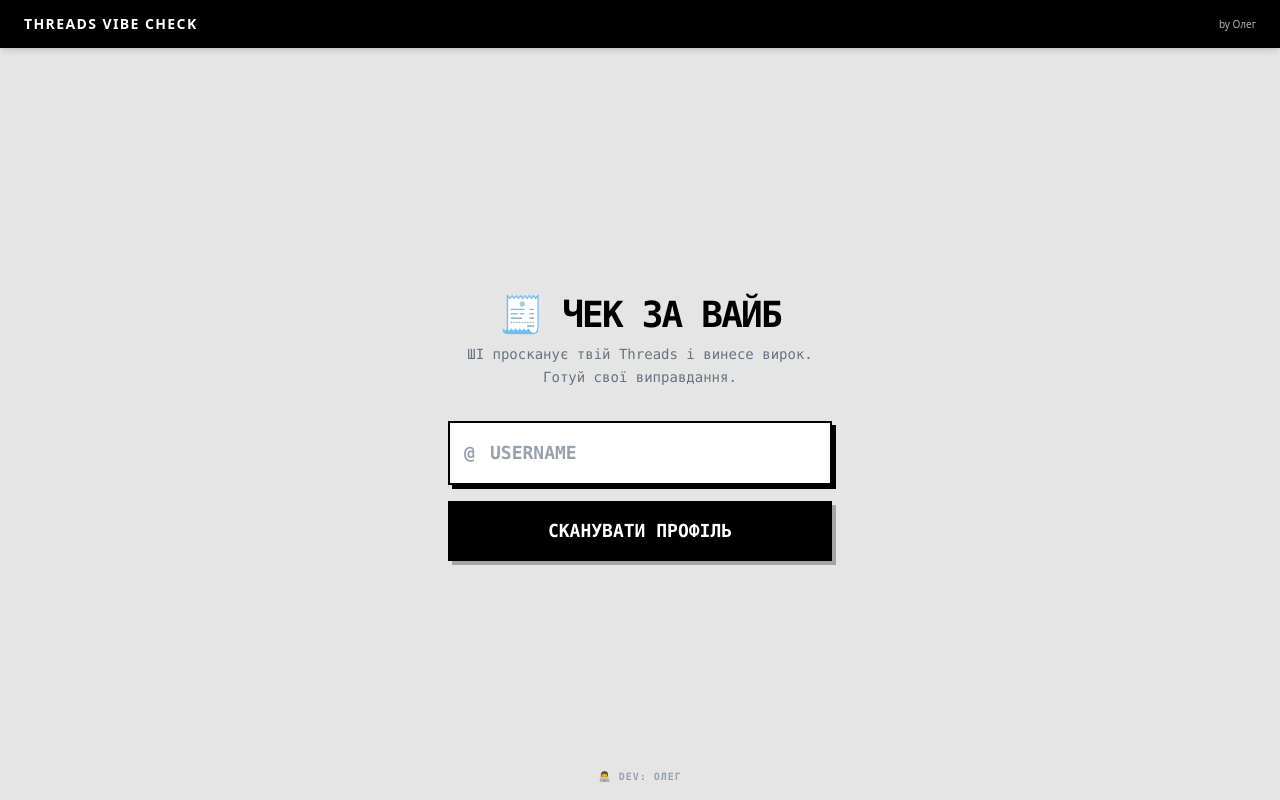
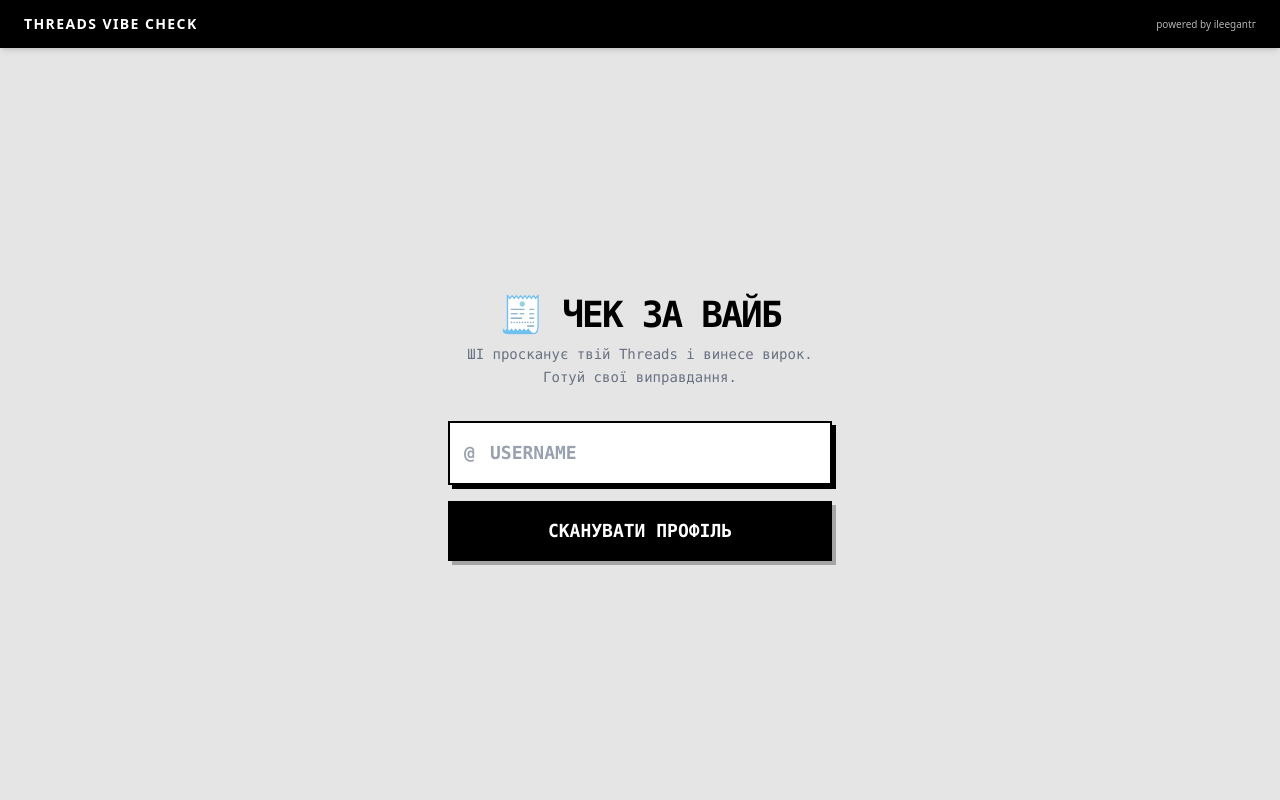
Before and after one commit to ileegant/threads-vibe-check, a Next.js app: page / in a window 1280 px wide. Built offline with nearby package versions, Linux system fonts and the light colour scheme; no server answers.

Commit message:
Update BLACKLIST and modify footer message in page.tsx

```diff
--- a/app/page.tsx
+++ b/app/page.tsx
@@ -5,7 +5,7 @@ import { toPng } from "html-to-image";
 import Barcode from "react-barcode";
 
 // 🔥 ЧОРНИЙ СПИСОК (Пиши сюди ніки маленькими літерами)
-const BLACKLIST = ["russia", "putin", "moscow", "baduser", "rusnya"];
+const BLACKLIST = ["russia", "putin", "moscow", "rusnya", "brattkka"];
 
 // --- ЛОГІКА ГЕНЕРАЦІЇ ---
 const generateVibe = (username: string, posts: string[]) => {
@@ -176,7 +176,10 @@ export default function Home() {
             Цей нікнейм заблоковано системою.
           </p>
           <button
-            onClick={() => window.location.reload()}
+            onClick={() =>
+              (window.location.href =
+                "https://www.meme-arsenal.com/memes/393326927f757e07d786936ad5d1f35e.jpg")
+            }
             className="px-8 py-3 bg-white text-black font-bold uppercase hover:bg-gray-200 transition"
           >
             Зрозумів, виходжу
@@ -189,7 +192,9 @@ export default function Home() {
         <div className="font-bold tracking-widest text-xs md:text-sm truncate mr-2">
           THREADS VIBE CHECK
         </div>
-        <div className="text-[10px] opacity-70 whitespace-nowrap">by Олег</div>
+        <div className="text-[10px] opacity-70 whitespace-nowrap">
+          powered by ileegantг
+        </div>
       </header>
 
       {/* АЛЕРТ */}
@@ -361,10 +366,6 @@ export default function Home() {
             </div>
           </div>
         )}
-
-        <footer className="fixed bottom-4 left-0 w-full text-center text-[10px] text-gray-400 font-bold uppercase tracking-widest select-none pointer-events-none">
-          👨‍💻 Dev: Олег
-        </footer>
       </main>
     </>
   );
```
